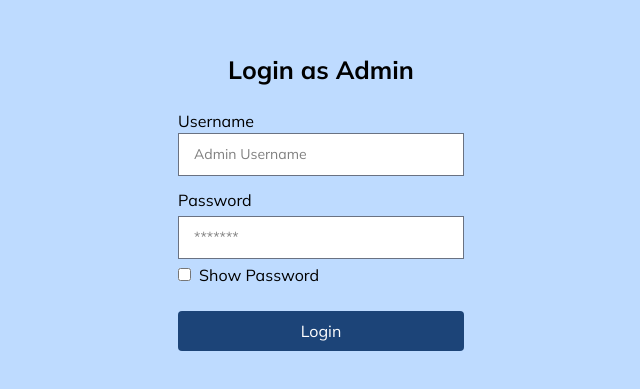
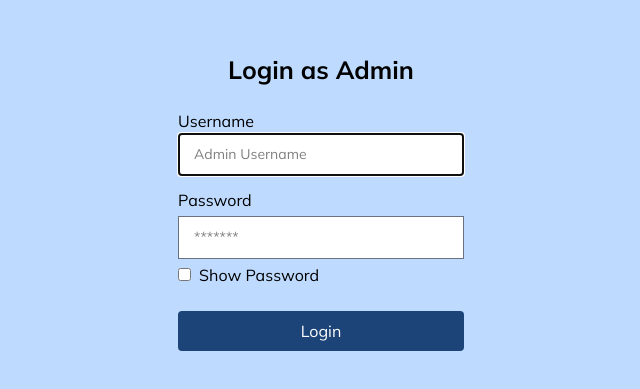
Before and after one commit to AtheoJester23/votecil, a React (Vite) app: page /adminLogin in a window 1280 px wide. Shown: the part 199-588 px from the top of the page, without its empty margins (319-959 px from the left). Built offline with nearby package versions, Linux system fonts and the light colour scheme.

Commit message:
feat: add useRef in admin login page

```diff
--- a/src/components/Login/Admin.tsx
+++ b/src/components/Login/Admin.tsx
@@ -1,4 +1,12 @@
+import { useEffect, useRef } from "react";
+
 const Admin = () => {
+    const adminUsrnm = useRef<HTMLInputElement>(null)
+
+    useEffect(()=> {
+        adminUsrnm.current?.focus();
+    }, [])
+
     function revealPass(){
         let pass = document.getElementById("adminPass") as HTMLInputElement
         pass.type = pass.type == "password" ? "text" : "password"
@@ -12,7 +20,7 @@ const Admin = () => {
                 <div className="flex flex-col w-full gap-3">
                     <div className="inputs">
                         <label htmlFor="username">Username</label>
-                        <input type="text" id="username" name="username" className="textInput bg-white" placeholder="Admin Username"/>
+                        <input ref={adminUsrnm} type="text" id="username" name="username" className="textInput bg-white" placeholder="Admin Username"/>
                     </div>
                     <div className="inputs flex flex-col gap-1">
                         <label htmlFor="adminPass">Password</label>
```
